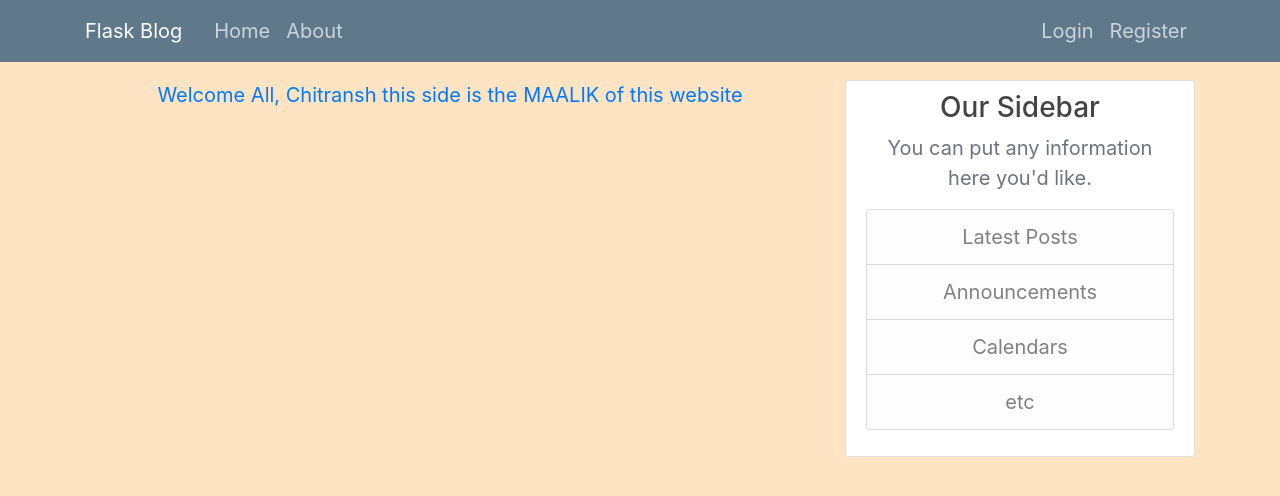
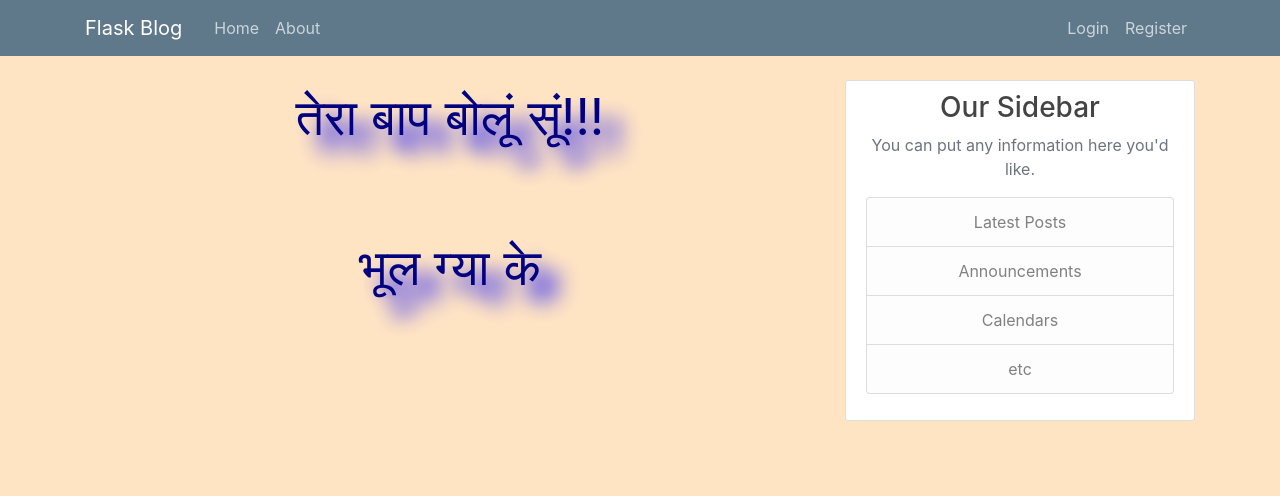
Before and after one commit to chitranshcodes/Flask-blog, a Flask app: page / in a window 1280 px wide. Shown: the top 496 px of the page. Run offline with Flask 3, Linux system fonts and the light colour scheme.

Commit message:
hindi quote added

```diff
--- a/templates/welcome.html
+++ b/templates/welcome.html
@@ -4,10 +4,17 @@
  body{
     background-color: bisque;
     text-align: center;
-    font-size: 20px;
+ }
+ .welcome{
+   font-size: 50px;
+   text-shadow: 20px 20px 20px blue;
+   color: navy;
  }
 </style>
 {% endblock style %}
 {% block content %}
-<a href="/home">Welcome All, Chitransh this side is the MAALIK of this website</a>
+<a class="welcome" href="/home">तेरा बाप बोलूं सूं!!!
+   <br>
+   <br>
+   भूल ग्या के</a>
 {% endblock content %}
```
